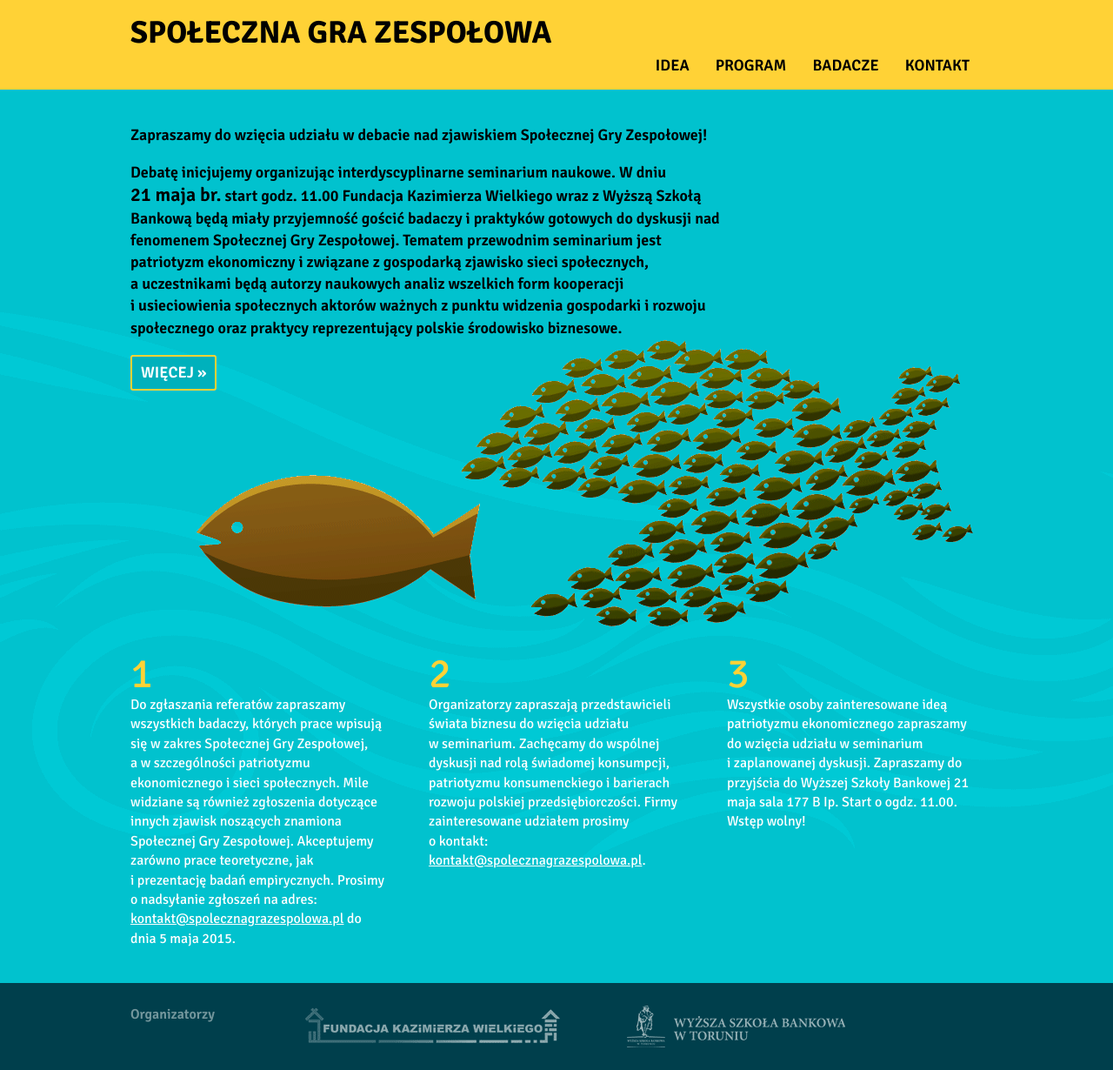
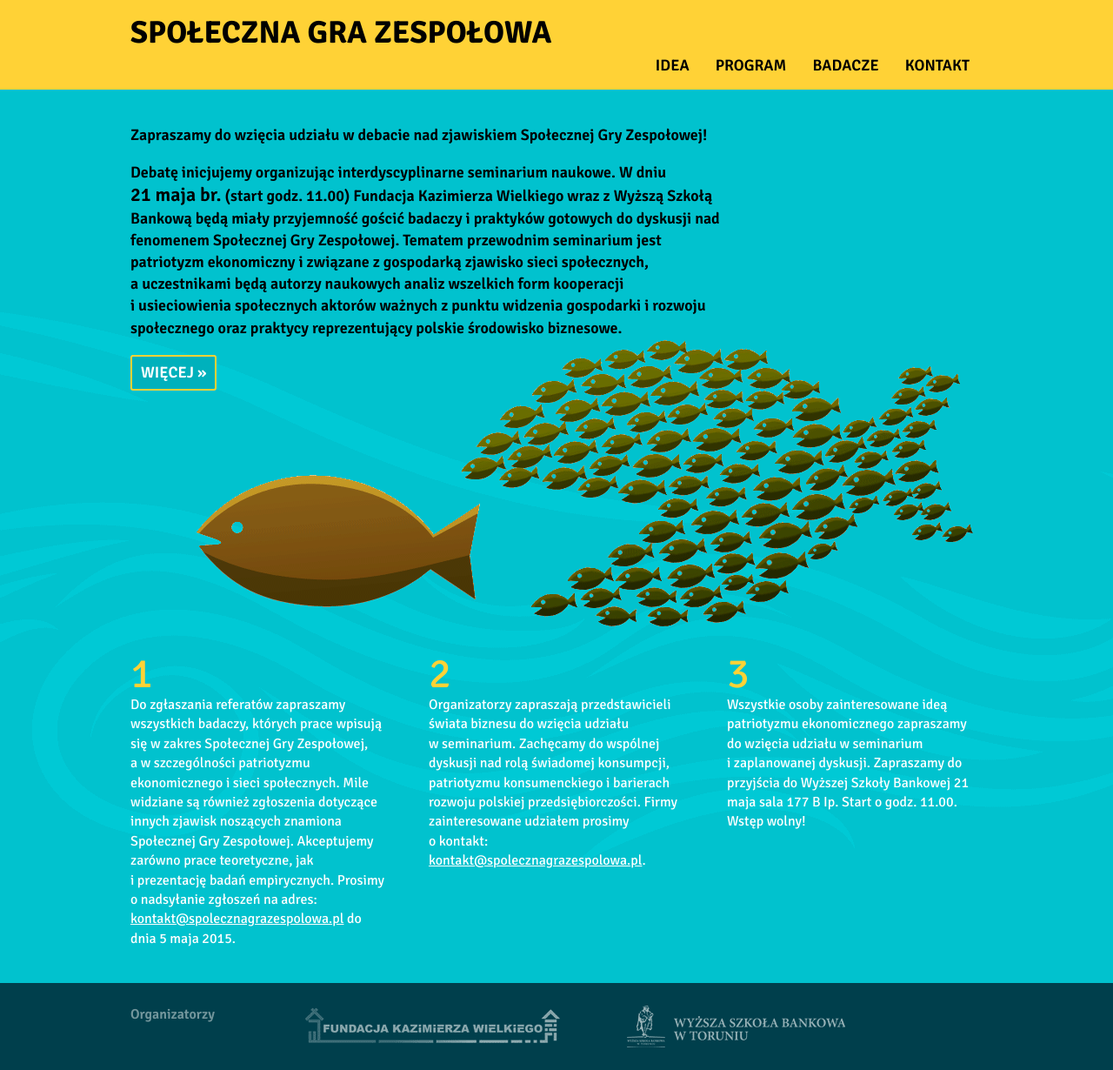
Before and after one commit to kooperatywa/spoleczna-gra-zespolowa, a Jekyll site: the page built from index.html, in a window 1280 px wide. Shown: the whole page at 87% size. Built offline with Jekyll 4.4.1, drawn with Linux system fonts in a browser that asks for light colours; nearby versions of some CDN libraries.

Commit message:
Update index.html

```diff
--- a/index.html
+++ b/index.html
@@ -4,7 +4,7 @@
 ---
 <div class="intro">
 	<p>Zapraszamy do wzięcia udziału w debacie nad zjawiskiem Społecznej Gry Zespołowej!</p>
- <p>Debatę inicjujemy organizując interdyscyplinarne seminarium naukowe. W dniu <span class="wieksze">21&nbsp;maja&nbsp;br.</span> start godz. 11.00 Fundacja Kazimierza Wielkiego wraz z Wyższą Szkołą Bankową będą miały przyjemność gościć badaczy i praktyków gotowych do dyskusji nad fenomenem Społecznej Gry Zespołowej. Tematem przewodnim seminarium jest patriotyzm ekonomiczny i związane z gospodarką zjawisko sieci społecznych, a uczestnikami będą autorzy naukowych analiz wszelkich form kooperacji i usieciowienia społecznych aktorów ważnych z punktu widzenia gospodarki i rozwoju społecznego oraz praktycy reprezentujący polskie środowisko biznesowe.</p>
+ <p>Debatę inicjujemy organizując interdyscyplinarne seminarium naukowe. W dniu <span class="wieksze">21&nbsp;maja&nbsp;br.</span> (start godz. 11.00) Fundacja Kazimierza Wielkiego wraz z Wyższą Szkołą Bankową będą miały przyjemność gościć badaczy i praktyków gotowych do dyskusji nad fenomenem Społecznej Gry Zespołowej. Tematem przewodnim seminarium jest patriotyzm ekonomiczny i związane z gospodarką zjawisko sieci społecznych, a uczestnikami będą autorzy naukowych analiz wszelkich form kooperacji i usieciowienia społecznych aktorów ważnych z punktu widzenia gospodarki i rozwoju społecznego oraz praktycy reprezentujący polskie środowisko biznesowe.</p>
  <a href                                                                                   ="/idea/" class="btn">Więcej&nbsp;»</a>
 </div>
 <img class="ryby" src="/img/ryby.png" alt="W kupie siła!">
@@ -12,5 +12,5 @@
 	<div><span class="cyfra">1 </span>Do zgłaszania referatów zapraszamy wszystkich badaczy, których prace wpisują się w zakres Społecznej Gry Zespołowej, a w szczególności patriotyzmu ekonomicznego i sieci społecznych. Mile widziane są również zgłoszenia dotyczące innych zjawisk noszących znamiona Społecznej Gry Zespołowej. Akceptujemy zarówno prace teoretyczne, jak i prezentację badań empirycznych. Prosimy o nadsyłanie zgłoszeń na adres: <a href="&#x6d;&#97;&#x69;&#000108;&#x74;&#000111;&#x3a;&#x6b;&#x6f;&#000110;&#x74;&#x61;&#x6b;&#x74;&#00064;&#115;&#x70;&#000111;&#x6c;&#x65;&#x63;&#x7a;&#000110;&#97;&#x67;&#000114;&#x61;&#x7a;&#101;&#000115;&#000112;&#x6f;&#108;&#111;&#000119;&#97;&#x2e;&#112;&#108;">&#000107;&#x6f;&#x6e;&#000116;&#x61;&#x6b;&#116;&#64;&#x73;&#112;&#000111;&#x6c;&#000101;&#x63;&#122;&#000110;&#97;&#000103;&#114;&#x61;&#x7a;&#101;&#x73;&#112;&#x6f;&#x6c;&#x6f;&#x77;&#97;&#00046;&#x70;&#108;</a> do dnia 5 maja 2015.</div>
 	<div><span class="cyfra">2 </span>Organizatorzy zapraszają przedstawicieli świata biznesu do wzięcia udziału w seminarium. Zachęcamy do wspólnej dyskusji nad rolą świadomej konsumpcji, patriotyzmu konsumenckiego i barierach rozwoju polskiej przedsiębiorczości. Firmy zainteresowane udziałem prosimy o kontakt: <a href="&#x6d;&#97;&#x69;&#000108;&#x74;&#000111;&#x3a;&#x6b;&#x6f;&#000110;&#x74;&#x61;&#x6b;&#x74;&#00064;&#115;&#x70;&#000111;&#x6c;&#x65;&#x63;&#x7a;&#000110;&#97;&#x67;&#000114;&#x61;&#x7a;&#101;&#000115;&#000112;&#x6f;&#108;&#111;&#000119;&#97;&#x2e;&#112;&#108;">&#000107;&#x6f;&#x6e;&#000116;&#x61;&#x6b;&#116;&#64;&#x73;&#112;&#000111;&#x6c;&#000101;&#x63;&#122;&#000110;&#97;&#000103;&#114;&#x61;&#x7a;&#101;&#x73;&#112;&#x6f;&#x6c;&#x6f;&#x77;&#97;&#00046;&#x70;&#108;</a>.
 </div>
-	<div><span class="cyfra">3 </span>Wszystkie osoby zainteresowane ideą patriotyzmu ekonomicznego zapraszamy do wzięcia udziału w seminarium i zaplanowanej dyskusji. Zapraszamy do przyjścia do Wyższej Szkoły Bankowej 21 maja sala 177 B Ip. Start o ogdz. 11.00. Wstęp wolny!</div>
+	<div><span class="cyfra">3 </span>Wszystkie osoby zainteresowane ideą patriotyzmu ekonomicznego zapraszamy do wzięcia udziału w seminarium i zaplanowanej dyskusji. Zapraszamy do przyjścia do Wyższej Szkoły Bankowej 21 maja sala 177 B Ip. Start o godz. 11.00. Wstęp wolny!</div>
 </div>
```
